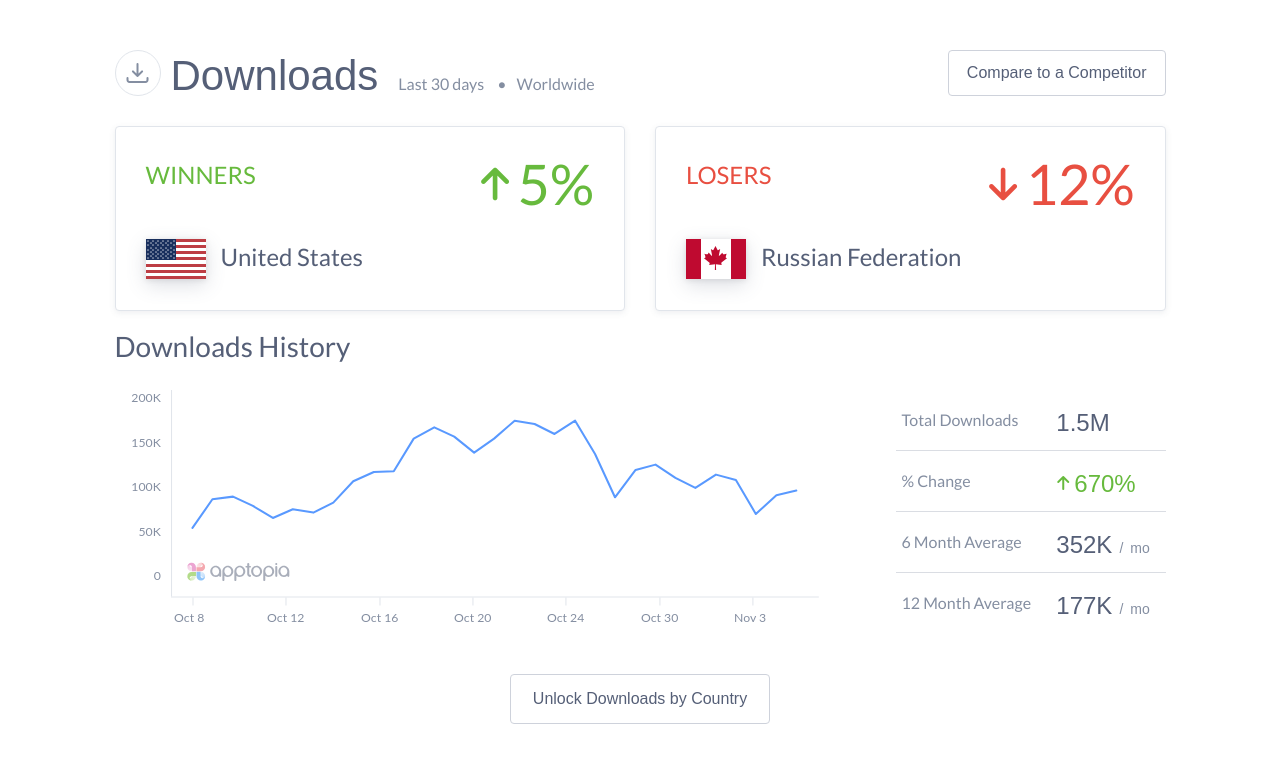
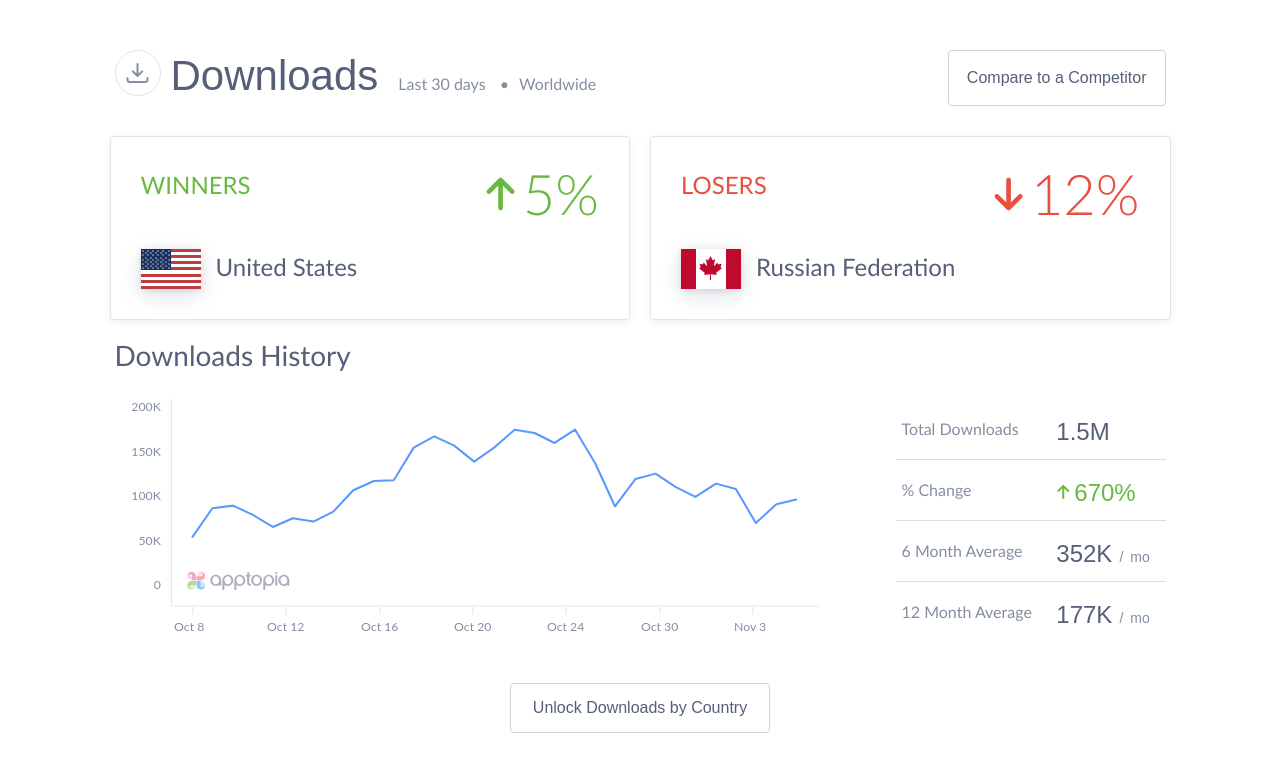
Before and after one commit to skvortsov-serge/apptopia-test-task, a plain HTML site: page index.html in a window 1280 px wide. Drawn offline with Linux system fonts and the light colour scheme.

Commit message:
fixed issues based on feedback

```diff
--- a/index.html
+++ b/index.html
@@ -7,7 +7,6 @@
     <meta name="description" content="" />
     <meta http-equiv="X-UA-Compatible" content="IE=edge" />
     <meta name="viewport" content="width=device-width, initial-scale=1.0" />
-    <link href="https://fonts.googleapis.com/css?family=Lato" rel="stylesheet">
     <link rel="stylesheet" href="css/style.css" />
 </head>
 
@@ -17,7 +16,7 @@
             <div class="info d-flex">
                 <div class="download-info d-flex">
                     <div class="icon-section d-flex"><i class="hicon-download text-24"></i></div>
-                    <h2>Downloads</h2>
+                    <h2 class="main-color">Downloads</h2>
                     <div class="list-info">
                         <ul>
                             <li>Last 30 days</li>
@@ -32,25 +31,25 @@
             <div class="cards d-flex">
                 <div class="width-100">
                     <div class="row">
-                        <div class="col-md-6 no-padding">
-                            <div class="card winners d-flex">
+                        <div class="col-md-6 custom-padding">
+                            <div class="card winners">
                                 <div class="win percent text-24 d-flex">
                                     <p class="text-uppercase text-green">winners</p>
                                     <span class="text-green text-56 "><i class="hicon-arrow-up"></i>5%</span>
                                 </div>
-                                <div class="country d-flex">
+                                <div class="country main-color d-flex">
                                     <div class="flag-icon flag-shadow us-flag"></div>
                                     <span class="text-24">United States</span>
                                 </div>
                             </div>
                         </div>
-                        <div class="col-md-6 no-padding">
-                            <div class="card losers d-flex">
+                        <div class="col-md-6 custom-padding">
+                            <div class="card losers">
                                 <div class="los percent text-24 d-flex">
                                     <p class="text-uppercase text-red">losers</p>
                                     <span class="text-red text-56 "><i class="hicon-arrow-down"></i>12%</span>
                                 </div>
-                                <div class="country d-flex">
+                                <div class="country main-color d-flex">
                                     <div class="flag-icon flag-shadow ca-flag"></div>
                                     <span class="text-24">Russian Federation</span>
                                 </div>
@@ -59,7 +58,7 @@
                     </div>
                 </div>
             </div>
-            <div class="dwl-heading d-flex">
+            <div class="dwl-heading main-color d-flex">
                 <h3>Downloads History</h3>
             </div>
             <div class="download-history d-flex">
@@ -74,7 +73,7 @@
                 </div>
             </div>
             <div class="unlock-btn action-btn d-flex">
-                <button>Unlock Downloads by Country</button>
+                <button class="mx-auto">Unlock Downloads by Country</button>
             </div>
         </section>
     </div>
--- a/scss/media.scss
+++ b/scss/custom/media.scss
@@ -15,14 +15,15 @@
 
 @media only screen and (max-width: 768px) {}
 
+
 @media only screen and (max-width: 740px) {
-    .compare-btn button {
-        margin-top: 10px;
-    }
     .download-history .graph,
     .download-history .dwl-info {
         flex-grow: inherit;
         width: 100%;
+    }
+    .download-history .graph {
+        margin-right: 0;
     }
 }
 
--- a/scss/style.scss
+++ b/scss/custom/style.scss
@@ -12,12 +12,30 @@ $border: solid 1px #e1e5eb;
     font-style: normal;
 }
 
+@font-face {
+    font-family: 'Lato-Regular';
+    src: url('../fonts/Lato-Regular.ttf');
+    font-weight: normal;
+    font-style: normal;
+}
+@font-face {
+    font-family: 'Lato-Light';
+    src: url('../fonts/Lato-Light.ttf');
+    font-weight: normal;
+    font-style: normal;
+}
+
 * {
     box-sizing: border-box;
 }
 
 body {
-    font-family: 'Lato', sans-serif;
+    font-family: 'Lato-Regular', sans-serif;
+}
+
+button {
+    cursor: pointer;
+    color: $btn-color;
 }
 
 .wrapper {
@@ -41,9 +59,15 @@ body {
 
 .text-56 {
     font-size: 56px;
+    font-family: 'Lato-Light';
 }
+
 .width-100 {
     width: 100%;
+}
+.custom-padding {
+    padding-left: 10px;
+    padding-right: 10px;
 }
 
 //---- info block-------
@@ -52,15 +76,18 @@ body {
     flex-wrap: wrap;
     margin-bottom: 30px;
 }
+.main-color {
+    color: $btn-color;
+}
 
 .download-info {
     flex-wrap: wrap;
+    margin-bottom: 10px;
     h2 {
         margin: 0;
         font-family: 'Hermicons', sans-serif;
         margin-right: 20px;
         font-size: 42px;
-        color: $btn-color;
     }
 }
 
@@ -108,7 +135,6 @@ body {
 .action-btn {
     button {
         transition: all 0.2s ease-in-out;
-        color: $btn-color;
         border-radius: 4px;
         border: solid 1px #ced2db;
         background-color: transparent;
@@ -118,20 +144,18 @@ body {
         }
     }
 }
+
 .compare-btn {
     justify-content: flex-end;
+    margin-left: 5px;
     button {
         padding: 10px 18px;
     }
 }
 
 //-----cards block
-
-
 .card {
-    max-width: 690px;
     min-width: 270px;
-    min-height: 185px;
     padding: 30px;
     border: $border;
     margin-bottom: 20px;
@@ -172,12 +196,14 @@ body {
 .country {
     margin-top: 13px;
     span {
-        color: $btn-color;
+        white-space: nowrap;
+        overflow: hidden;
+        text-overflow: ellipsis;
     }
 }
 
 .flag-icon {
-    width: 60px;
+    min-width: 60px;
     height: 40px;
     margin-right: 15px;
 }
@@ -196,9 +222,9 @@ body {
 
 //-------- download history---
 .dwl-heading {
-    color: $btn-color;
     margin-bottom: 20px;
 }
+
 .download-history {
     flex-wrap: wrap;
     justify-content: space-between;
@@ -252,7 +278,6 @@ body {
 
 //----- unlock button---
 .unlock-btn {
-    justify-content: center;
     button {
         padding: 12px 22px 12px 22px;
     }
```
Also changed, not shown: css/style.css, fonts/Lato-Light.ttf (added), fonts/Lato-Regular.ttf (added), fonts/SIL Open Font License.txt (added), 1 other file.
